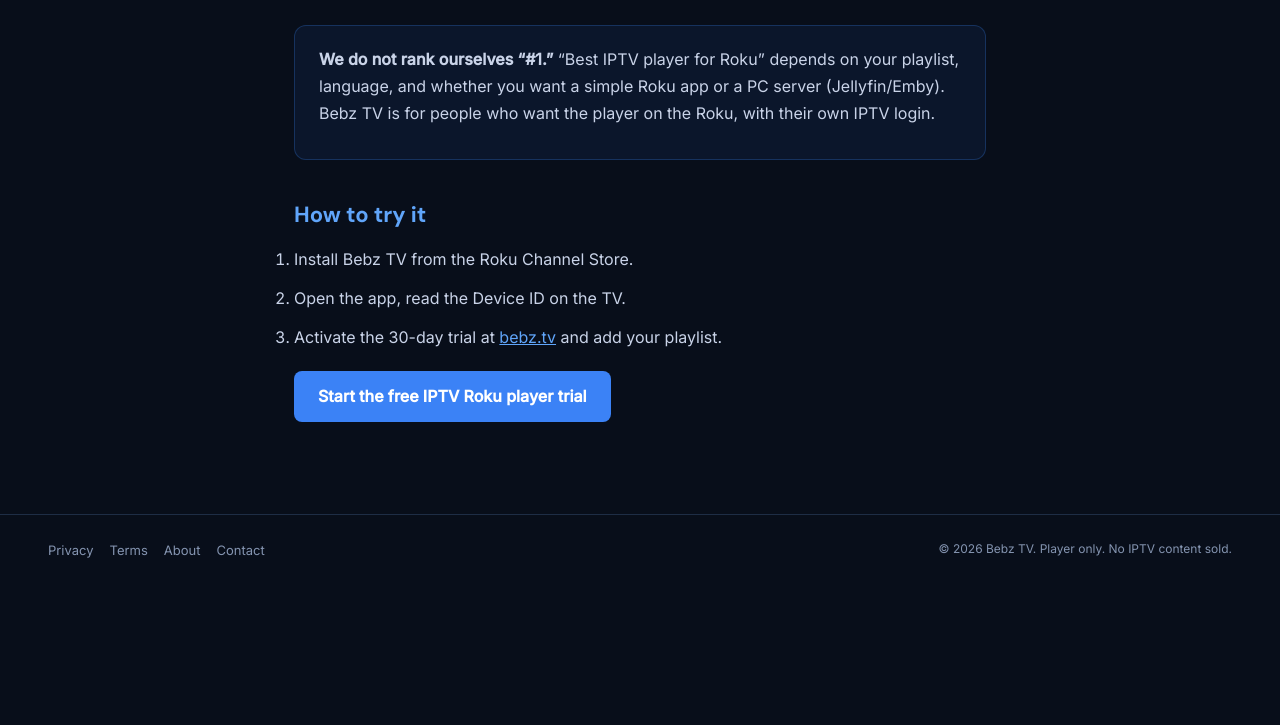
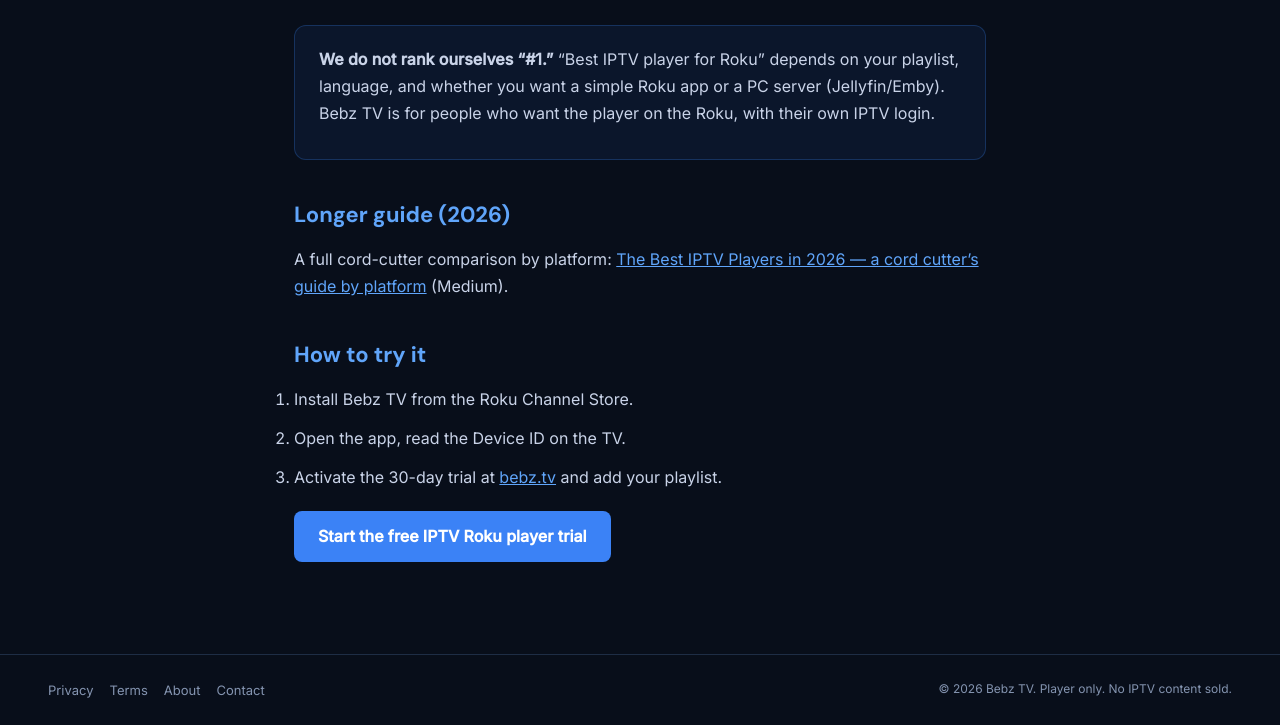
Before and after one commit to karimbeblawi/bebz-site, a website: page best-iptv-player-for-roku.html in a window 1280 px wide. Shown: the part 1230-1955 px from the top of the page. Before the commit the page ends 1816 px from the top, so only its background shows below. Drawn offline with Linux system fonts and the light colour scheme.

Commit message:
Add files via upload

```diff
--- a/best-iptv-player-for-roku.html
+++ b/best-iptv-player-for-roku.html
@@ -120,6 +120,9 @@
     <p><strong>We do not rank ourselves “#1.”</strong> “Best IPTV player for Roku” depends on your playlist, language, and whether you want a simple Roku app or a PC server (Jellyfin/Emby). Bebz TV is for people who want the player on the Roku, with their own IPTV login.</p>
   </div>
 
+  <h2>Longer guide (2026)</h2>
+  <p>A full cord-cutter comparison by platform: <a href="https://medium.com/@karimbeblawi/the-best-iptv-players-in-2026-a-cord-cutters-guide-by-platform-a7d24e5dbf49">The Best IPTV Players in 2026 — a cord cutter’s guide by platform</a> (Medium).</p>
+
   <h2>How to try it</h2>
   <ol>
     <li>Install Bebz TV from the Roku Channel Store.</li>
```
Also changed, not shown: index.html (+1 -1 lines).
